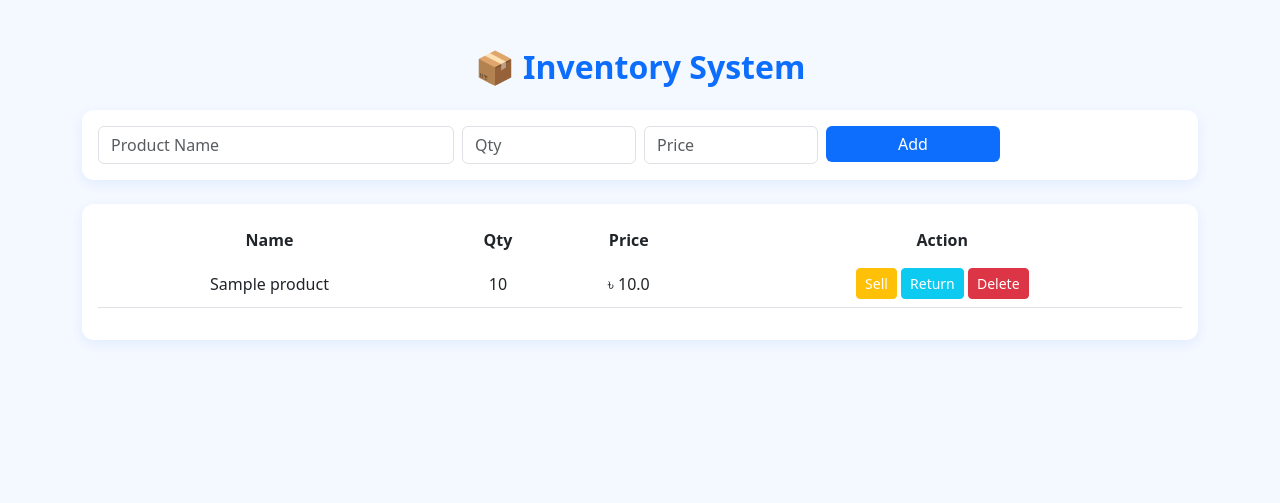
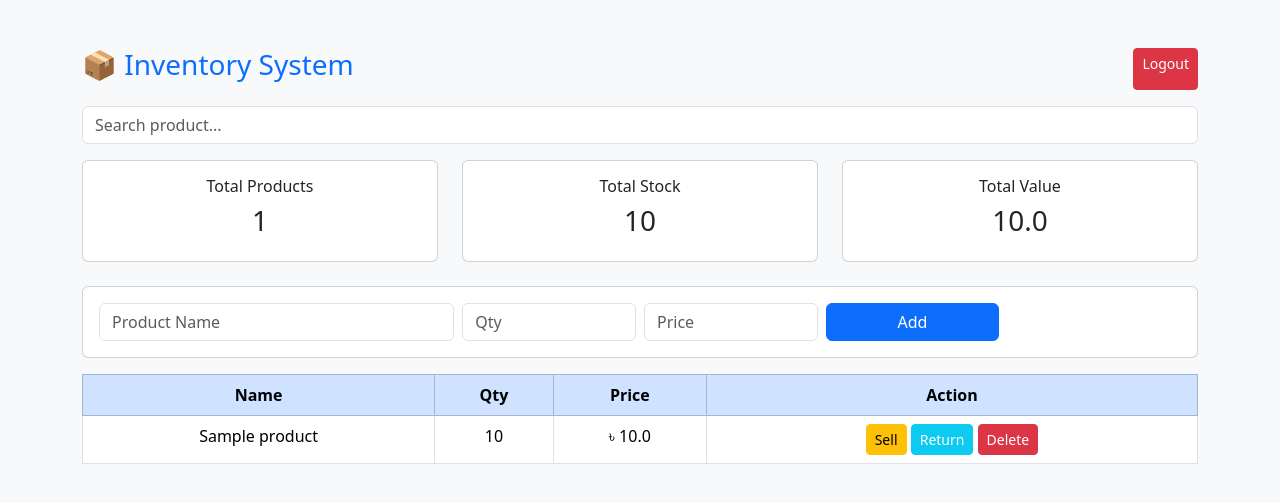
Before and after one commit to jakiya09/inventory-system, a Flask app: page / in a window 1280 px wide. Shown: the top 503 px of the page. Run offline with Flask 3, Linux system fonts and the light colour scheme; the visitor is signed in with stand-in values (Sample User, id 1); tables that the repository leaves empty hold one stand-in row (values such as "Sample post").

Commit message:
Update index.html

```diff
--- a/templates/index.html
+++ b/templates/index.html
@@ -2,91 +2,68 @@
 <html>
 <head>
     <title>Inventory System</title>
-
-    <link href="https://cdn.jsdelivr.net/npm/bootstrap@5.3.0/dist/css/bootstrap.min.css" rel="stylesheet">
-
-    <style>
-        body {
-            background: #f4f8ff;
-        }
-
-        .title {
-            color: #0d6efd;
-            font-weight: bold;
-        }
-
-        .card {
-            border: none;
-            border-radius: 12px;
-            box-shadow: 0 4px 12px rgba(13, 110, 253, 0.08);
-        }
-
-        .btn-primary {
-            background-color: #0d6efd;
-            border: none;
-        }
-
-        .btn-warning {
-            color: white;
-        }
-
-        table {
-            background: white;
-        }
-
-        thead {
-            background: #0d6efd;
-            color: white;
-        }
-
-        thead th {
-            border: none;
-        }
-
-        tbody tr:hover {
-            background: #eaf2ff;
-        }
-
-    </style>
+    <link rel="stylesheet" href="https://cdn.jsdelivr.net/npm/bootstrap@5.3.3/dist/css/bootstrap.min.css">
 </head>
 
-<body>
+<body class="bg-light">
 
 <div class="container mt-5">
 
-    <h2 class="text-center title mb-4">📦 Inventory System</h2>
+    <div class="d-flex justify-content-between mb-3">
+        <h3 class="text-primary">📦 Inventory System</h3>
+        <a href="/logout" class="btn btn-danger btn-sm">Logout</a>
+    </div>
+
+    <!-- SEARCH -->
+    <form method="GET" class="mb-3">
+        <input name="q" class="form-control" placeholder="Search product...">
+    </form>
+
+    <!-- DASHBOARD -->
+    <div class="row mb-4 text-center">
+        <div class="col-md-4">
+            <div class="card p-3">
+                <h6>Total Products</h6>
+                <h3>{{ products|length }}</h3>
+            </div>
+        </div>
+
+        <div class="col-md-4">
+            <div class="card p-3">
+                <h6>Total Stock</h6>
+                <h3>{{ products | sum(attribute='qty') }}</h3>
+            </div>
+        </div>
+
+        <div class="col-md-4">
+            <div class="card p-3">
+                <h6>Total Value</h6>
+                <h3>{{ products | sum(attribute='price') }}</h3>
+            </div>
+        </div>
+    </div>
 
     <!-- FORM -->
-    <div class="card p-3 mb-4">
-
+    <div class="card p-3 mb-3">
         <form method="POST" action="/add" class="row g-2">
-
             <div class="col-md-4">
-                <input type="text" name="name" class="form-control" placeholder="Product Name" required>
+                <input name="name" class="form-control" placeholder="Product Name" required>
             </div>
-
             <div class="col-md-2">
-                <input type="number" name="qty" class="form-control" placeholder="Qty" required>
+                <input name="qty" type="number" class="form-control" placeholder="Qty" required>
             </div>
-
             <div class="col-md-2">
-                <input type="number" step="0.01" name="price" class="form-control" placeholder="Price" required>
+                <input name="price" type="number" step="0.01" class="form-control" placeholder="Price" required>
             </div>
-
             <div class="col-md-2">
                 <button class="btn btn-primary w-100">Add</button>
             </div>
-
         </form>
-
     </div>
 
     <!-- TABLE -->
-    <div class="card p-3">
-
-        <table class="table table-hover align-middle text-center">
-
-            <thead>
+    <table class="table table-bordered bg-white text-center">
+        <thead class="table-primary">
             <tr>
                 <th>Name</th>
                 <th>Qty</th>
@@ -99,7 +76,9 @@
             {% for p in products %}
             <tr>
                 <td>{{ p['name'] }}</td>
-                    <td>{{ p['qty'] }}</td>
+                <td class="{% if p['qty'] < 5 %}text-danger fw-bold{% endif %}">
+                    {{ p['qty'] }}
+                </td>
                 <td>৳ {{ p['price'] }}</td>
                 <td>
                     <a href="/sell/{{ p['id'] }}" class="btn btn-warning btn-sm">Sell</a>
@@ -109,10 +88,7 @@
             </tr>
             {% endfor %}
         </tbody>
-
     </table>
-
-    </div>
 
 </div>
 
```
Lines whose indentation alone changed are shown as unchanged.
